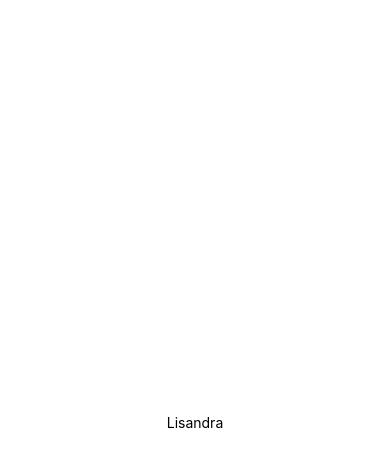
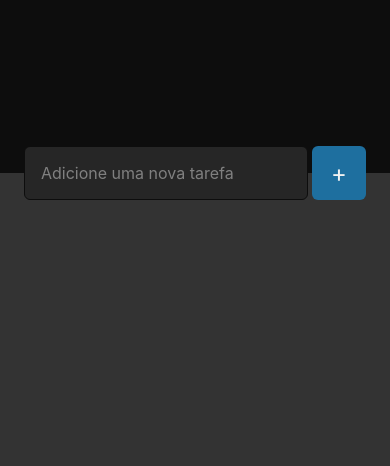
Before and after one commit to lilicrst/todo-list-mobile, a React Native app: screen / in a window 390 px wide. Shown: the top 466 px of the page. Built offline with nearby package versions, Linux system fonts and the light colour scheme; grey boxes are pictures that could not be loaded.

Commit message:
feat: header

```diff
--- a/App.tsx
+++ b/App.tsx
@@ -1,20 +1,15 @@
-import { StatusBar } from 'expo-status-bar';
-import { StyleSheet, Text, View } from 'react-native';
+import { StatusBar } from 'react-native';
+import { Home } from './src/screens/Home';
 
 export default function App() {
   return (
-    <View style={styles.container}>
-      <Text>Lisandra</Text>
-      <StatusBar style="auto" />
-    </View>
-  );
+    <>
+      <StatusBar
+        barStyle='light-content'
+        backgroundColor='transparent'
+        translucent
+      />
+      <Home />
+    </>
+  )
 }
-
-const styles = StyleSheet.create({
-  container: {
-    flex: 1,
-    backgroundColor: '#fff',
-    alignItems: 'center',
-    justifyContent: 'center',
-  },
-});
--- /dev/null
+++ b/src/screens/Home/index.tsx
@@ -0,0 +1,32 @@
+import { Image, Text, TextInput, TouchableHighlight, TouchableOpacity, View } from "react-native";
+import { styles } from "./styles";
+
+export function Home() {
+  return (
+    <View style={styles.container}>
+      <View style={styles.header}>
+
+        <View style={styles.todoLogo}>
+          <Image
+            source={require('/home/lisandra/GitHub/todo-list-mobile/assets/todoLogo.png')}
+          />
+        </View>
+
+        <View style={styles.form}>
+          <TextInput
+            style={styles.input}
+            placeholder="Adicione uma nova tarefa"
+            placeholderTextColor="#808080"
+          />
+
+          <TouchableHighlight style={styles.button}>
+            <Text style={styles.textButon}>
+              +
+            </Text>
+          </TouchableHighlight>
+        </View>
+
+      </View>
+    </View>
+  )
+}
--- /dev/null
+++ b/src/screens/Home/styles.ts
@@ -0,0 +1,77 @@
+import { StyleSheet } from 'react-native'
+
+export const styles = StyleSheet.create({
+  container: {
+    flex: 1,
+    backgroundColor: '#333333'
+  },
+  header: {
+    width: '100%',
+    height: 173,
+    backgroundColor: '#0D0D0D',
+    alignItems: 'center'
+  },
+  todoLogo: {
+    width: 110,
+    height: 32,
+    marginTop: 70,
+    flexDirection: "row"
+  },
+  logoText: {
+    fontSize: 30,
+    fontWeight: "bold",
+    color: "#5E60CE"
+  },
+  form: {
+    flexDirection: 'row',
+    width: '100%',
+    padding: 24,
+    marginTop: 20,
+    alignItems: 'center'
+  },
+  input: {
+    flex: 1,
+    backgroundColor: '#262626',
+    borderWidth: 1,
+    borderRadius: 6,
+    borderColor: '#0d0d0d',
+    color: '#fff',
+    fontSize: 16,
+    padding: 16,
+    marginRight: 4
+  },
+  button: {
+    width: 54,
+    height: 54,
+    backgroundColor: '#1E6F9F',
+    borderRadius: 6,
+    alignItems: 'center',
+    justifyContent: 'center'
+  },
+  textButon: {
+    fontSize: 24,
+    color: '#f2f2f2'
+  }
+})
+
+
+/*
+white: '#FFF',
+
+  --white: #fff;
+  --gray-100: #f2f2f2;
+  --gray-200: #d9d9d9;
+  --gray-300: #808080;
+  --gray-400: #333333;
+  --gray-500: #262626;
+  --gray-600: #1a1a1a;
+  --gray-700: #0d0d0d;
+
+  --purple-300: #8284FA;
+  --purple-500: #5E60CE;
+  --blue-200: #4EA8DE;
+  --blue-400: #1E6F9F;
+
+  --red: #E25858;
+
+*/
```
Also changed, not shown: assets/todoLogo.png (added).
